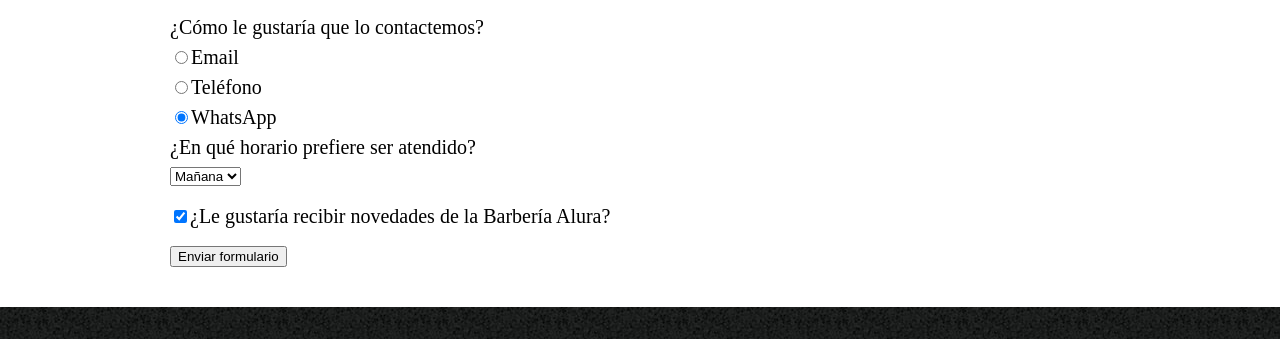
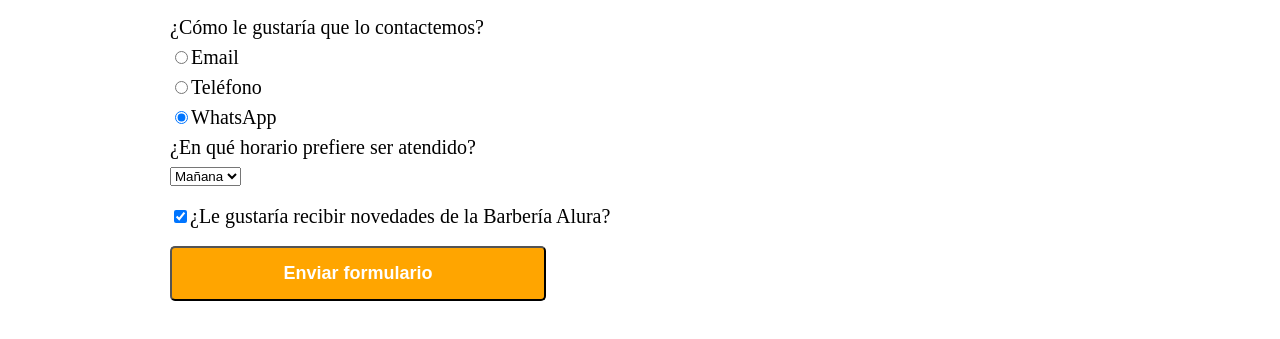
Before and after one commit to BarConT/Alura---HTML5-y-CSS3-parte3, a plain HTML site: page contacto.html in a window 1280 px wide. Shown: the part 805-1144 px from the top of the page. Drawn offline with Linux system fonts and the light colour scheme.

Commit message:
Fin del capítulo 5

```diff
--- a/contacto.html
+++ b/contacto.html
@@ -58,7 +58,7 @@
             <label class="checkbox"><input type="checkbox" checked>¿Le gustaría recibir novedades de la Barbería Alura?</label>
 
 
-            <input type="submit" value="Enviar formulario">
+            <input type="submit" value="Enviar formulario" class="enviar">
         </form>
     </main>
 
--- a/style.css
+++ b/style.css
@@ -118,3 +118,20 @@
 .checkbox {
     margin: 20px 0;
 }
+
+.enviar {
+    width: 40%;
+    padding: 15px 0;
+    font-size: 18px;
+    font-weight: bold;
+    color: white;
+    background-color: orange;
+    border-radius: 5px;
+    transition: 1s all;
+    cursor: pointer;
+}
+
+.enviar:hover {
+    background-color: darkorange;
+    transform: scale(1.2);
+}
```
